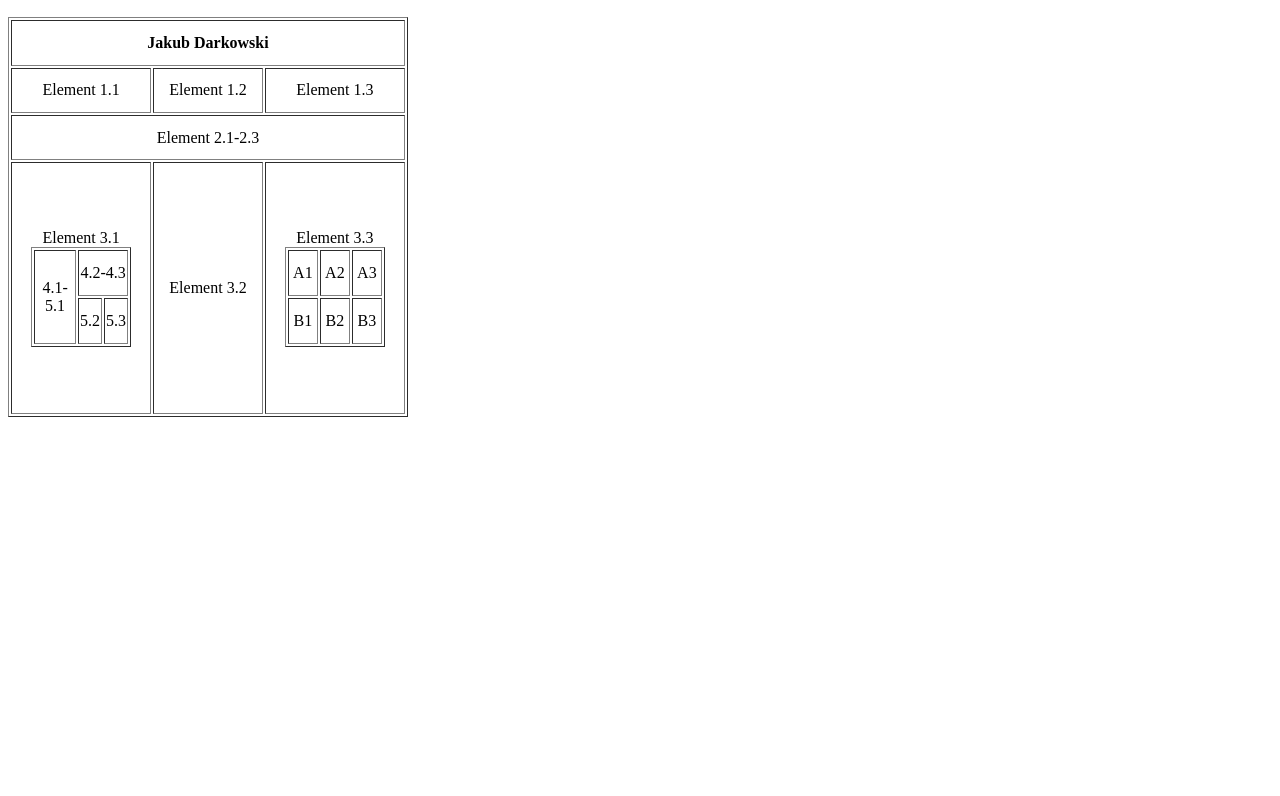
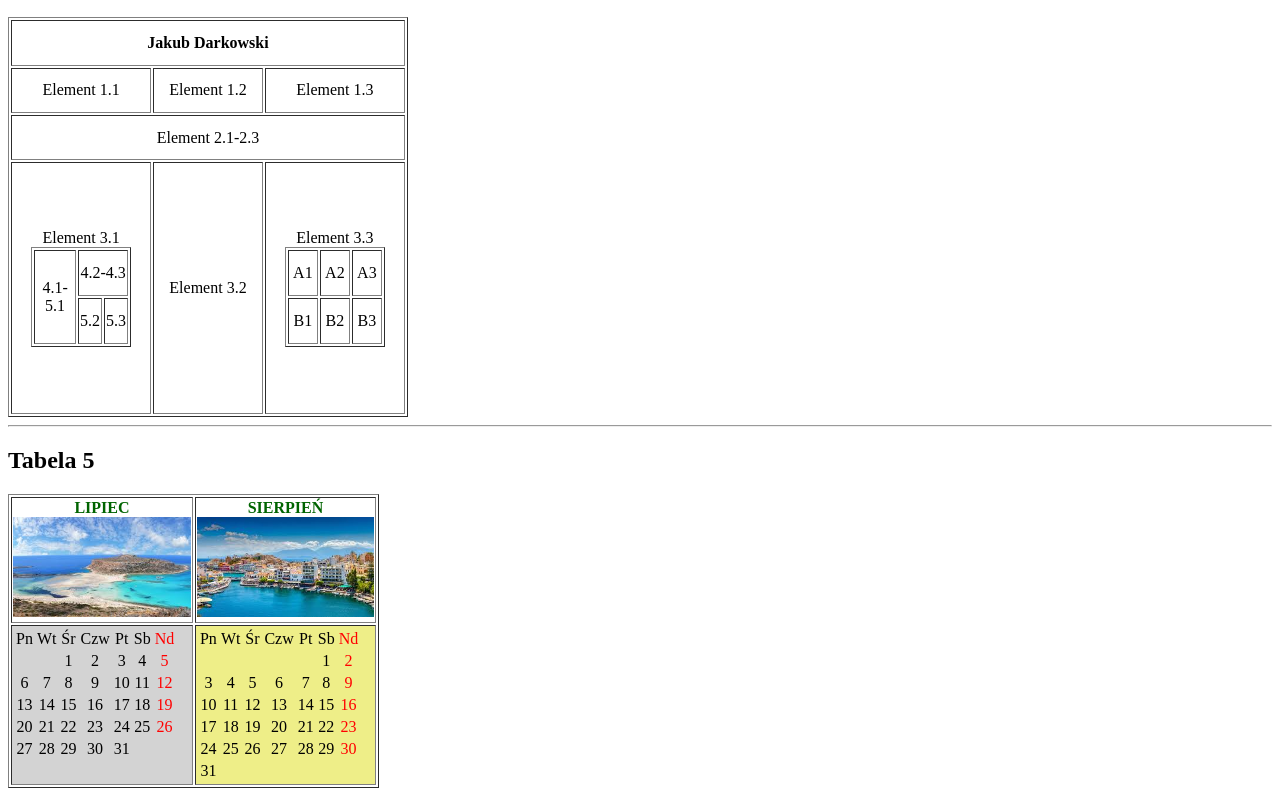
Before and after one commit to Dyrdyr111/wf52xljhcfe420dljrbupyscrhzhiaccqzxh2ek7, a plain HTML site: page PM2/19.11 Tabele/Karta pracy/index.html in a window 1280 px wide. Shown: the part 930-1726 px from the top of the page. Before the commit the page ends 1355 px from the top, so only its background shows below. Drawn offline with Linux system fonts and the light colour scheme.

Commit message:
Update index.html

```diff
--- a/PM2/19.11 Tabele/Karta pracy/index.html
+++ b/PM2/19.11 Tabele/Karta pracy/index.html
@@ -54,7 +54,23 @@
         height: 100px;
         width: 100px;
     }
-
+    #tr7{
+        color: darkgreen;
+    }
+    .td1{
+        color: red;
+    }
+    .img1{
+        height: 100px;
+    }
+    #table5-1{
+        background-color: lightgray;
+        vertical-align: top;
+    }
+    #table5-2{
+        background-color: rgb(238, 238, 136);
+        vertical-align: top;
+    }
 </style>
 <body>
     <h2>Tabela 1</h2>
@@ -208,5 +224,141 @@
         </tr>
     </table>
 
+<hr>
+<h2>Tabela 5</h2>
+
+    <table id="table5" border="1px">
+        <tr id="tr7">
+            <th>
+                LIPIEC <br>
+                <img class="img1" src="1.jpg">
+            </th>
+            <th>
+                SIERPIEŃ <br>
+                <img class="img1" src="2.jpg">
+            </th>
+        </tr>
+        <tr>
+            <td id="table5-1">
+                <table>
+                    <tr>
+                        <td>Pn</td>
+                        <td>Wt</td>
+                        <td>Śr</td>
+                        <td>Czw</td>
+                        <td>Pt</td>
+                        <td>Sb</td>
+                        <td class="td1">Nd</td>
+                    </tr>
+                    <tr>
+                        <td></td>
+                        <td></td>
+                        <td>1</td>
+                        <td>2</td>
+                        <td>3</td>
+                        <td>4</td>
+                        <td class="td1">5</td>
+                    </tr>
+                    <tr>
+                        <td>6</td>
+                        <td>7</td>
+                        <td>8</td>
+                        <td>9</td>
+                        <td>10</td>
+                        <td>11</td>
+                        <td class="td1">12</td>
+                    </tr>
+                    <tr>
+                        <td>13</td>
+                        <td>14</td>
+                        <td>15</td>
+                        <td>16</td>
+                        <td>17</td>
+                        <td>18</td>
+                        <td class="td1">19</td>
+                    </tr>
+                    <tr>
+                        <td>20</td>
+                        <td>21</td>
+                        <td>22</td>
+                        <td>23</td>
+                        <td>24</td>
+                        <td>25</td>
+                        <td class="td1">26</td>
+                    </tr>
+                    <tr>
+                        <td>27</td>
+                        <td>28</td>
+                        <td>29</td>
+                        <td>30</td>
+                        <td>31</td>
+                    </tr>
+                </table>
+            </td>
+            <td id="table5-2">
+                <table>
+                    <tr>
+                        <td>Pn</td>
+                        <td>Wt</td>
+                        <td>Śr</td>
+                        <td>Czw</td>
+                        <td>Pt</td>
+                        <td>Sb</td>
+                        <td class="td1">Nd</td>
+                    </tr>
+                    <tr>
+                            <td></td>
+                            <td></td>
+                            <td></td>
+                            <td></td>
+                            <td></td>
+                            <td>1</td>
+                            <td class="td1">2</td>
+                    </tr>
+                    <tr>
+                            <td>3</td>
+                            <td>4</td>
+                            <td>5</td>
+                            <td>6</td>
+                            <td>7</td>
+                            <td>8</td>
+                            <td class="td1">9</td>
+                    </tr>
+                    <tr>
+                            <td>10</td>
+                            <td>11</td>
+                            <td>12</td>
+                            <td>13</td>
+                            <td>14</td>
+                            <td>15</td>
+                            <td class="td1">16</td>
+                    </tr>
+                    <tr>
+                            <td>17</td>
+                            <td>18</td>
+                            <td>19</td>
+                            <td>20</td>
+                            <td>21</td>
+                            <td>22</td>
+                            <td class="td1">23</td>
+                    </tr>
+                    <tr>
+                            <td>24</td>
+                            <td>25</td>
+                            <td>26</td>
+                            <td>27</td>
+                            <td>28</td>
+                            <td>29</td>
+                            <td class="td1">30</td>
+                    </tr>
+                    <tr>
+                            <td>31</td>
+                            <td class="td1"></td>
+                    </tr>
+                </table>
+            </td>
+        </tr>
+    </table>
+
 </body>
 </html>
```
